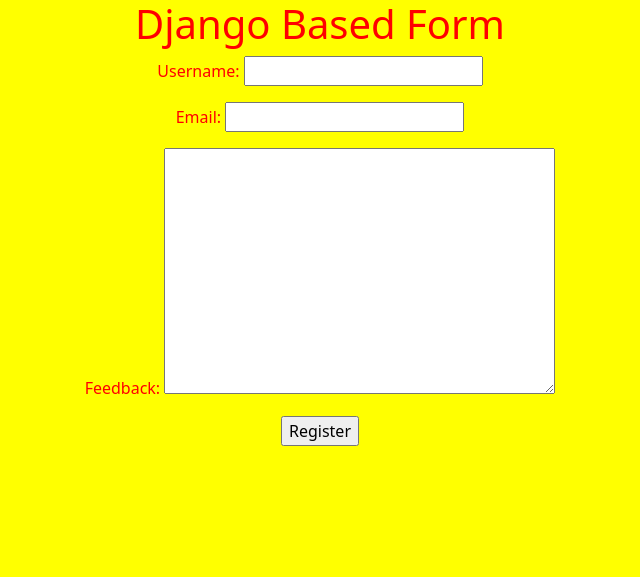
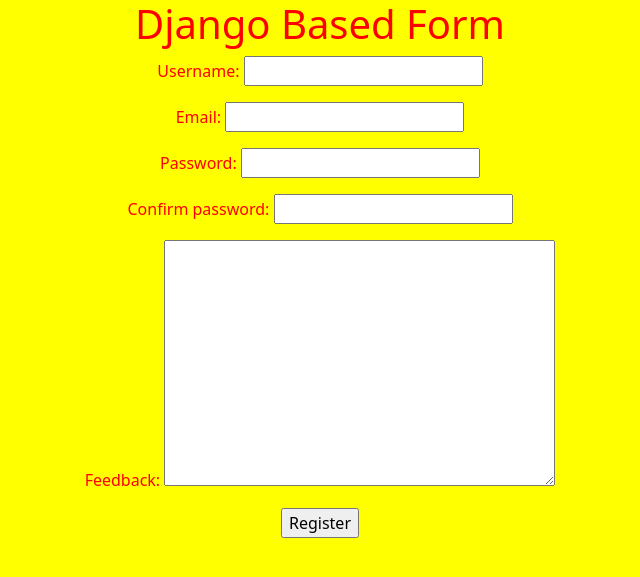
Before and after one commit to akash03nigam/Form_Validations, a Django app: template templates/testapp/results.html in a window 1280 px wide. Shown: the top 577 px of the page, without its empty margins (320-960 px from the left). Run offline with Django 3.2, Linux system fonts and the light colour scheme; the template is opened without the code that fills it: values that come from a table or form of the project are taken from there, others are empty.

Commit message:
Forms_Validations

```diff
--- a/Forms_app/forms.py
+++ b/Forms_app/forms.py
@@ -1,6 +1,40 @@
 from django import forms
+from django.core import validators
 
 class StudentRegister(forms.Form):
     UserName= forms.CharField()
     Email=forms.EmailField()
-    Feedback= forms.CharField(widget=forms.Textarea)
+    Password=forms.CharField(widget=forms.PasswordInput)
+    Confirm_Password=forms.CharField(widget=forms.PasswordInput)
+    Feedback= forms.CharField(widget=forms.Textarea, validators=[validators.MaxLengthValidator(50),validators.MinLengthValidator(10)])
+
+    def clean(self):
+        print("---Total Form Validations---")
+        cleaned_data=super().clean()
+        inputname=cleaned_data['UserName']
+        if len(inputname)<=4:
+                raise forms.ValidationError("----Username must contain more than 4 letters----")
+        inputemail=cleaned_data['Email']
+        if inputemail[-9]!= 'g':
+            raise forms.ValidationError("---Email must contain 'gmail.com'---")
+        inputpwd=cleaned_data['Password']
+        inputrpwd=cleaned_data['Confirm_Password']
+        if inputpwd!=inputrpwd:
+            raise forms.ValidationError("---Password must be same---")
+
+#Impicit_Validators
+#def All_Upercase(x):
+    #if x.isalpha() is not True:
+        #raise forms.ValidationError("-----Username must have alphabets only-----")
+#Impicit_Validators
+#def Only_Gmail(y):
+    #if y[-9]!= 'g':
+        #raise forms.ValidationError("---Email must contain 'gmail.com'---")
+
+
+    #Explicit_Validators
+    #def clean_UserName(self):
+        #inputname= self.cleaned_data['UserName']
+        #if len(inputname)<4:
+            #raise forms.ValidationError("Kya Karte Ho Chutiyape Wala Kaam")
+        #return inputname
--- a/Forms_app/views.py
+++ b/Forms_app/views.py
@@ -2,8 +2,9 @@
 from . import forms
 # Create your views here.
 def Register(request):
-
-    #form= forms.StudentRegister()
+    if request.method=='GET':
+        form= forms.StudentRegister()
+    #return render(request, 'testapp/results.html', {'form': form})
     if request.method=='POST':
         form= forms.StudentRegister(request.POST)
         if form.is_valid():
--- a/templates/testapp/results.html
+++ b/templates/testapp/results.html
@@ -14,7 +14,7 @@
 <body>
     <h1>Django Based Form</h1>
     <div class="container" align= center>
-        <form method="post">
+        <form method="POST">
             {{form.as_p}}
             {%csrf_token%}
             <input type="submit" value="Register">
```
Also changed, not shown: templates/Thank.html (added).
